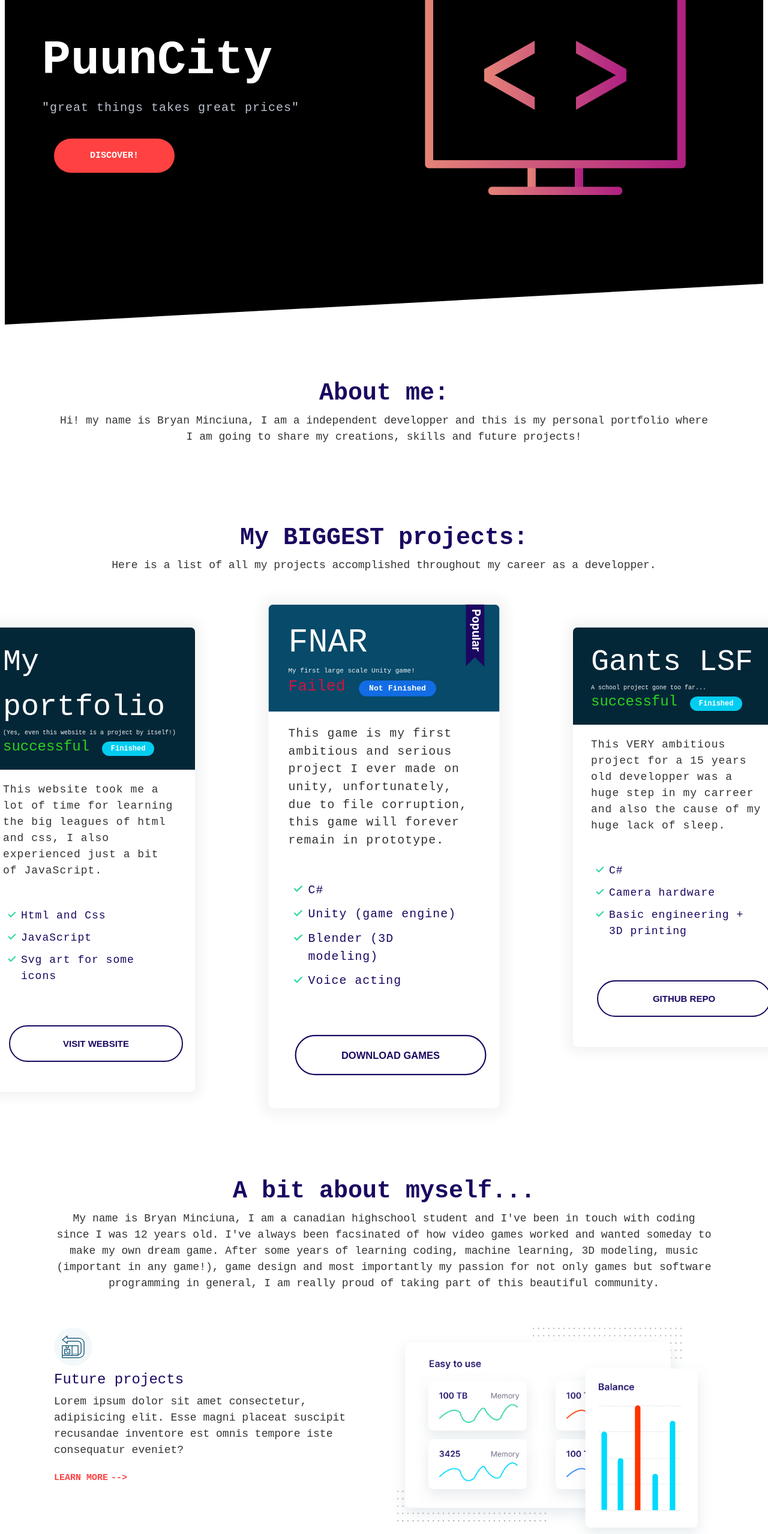
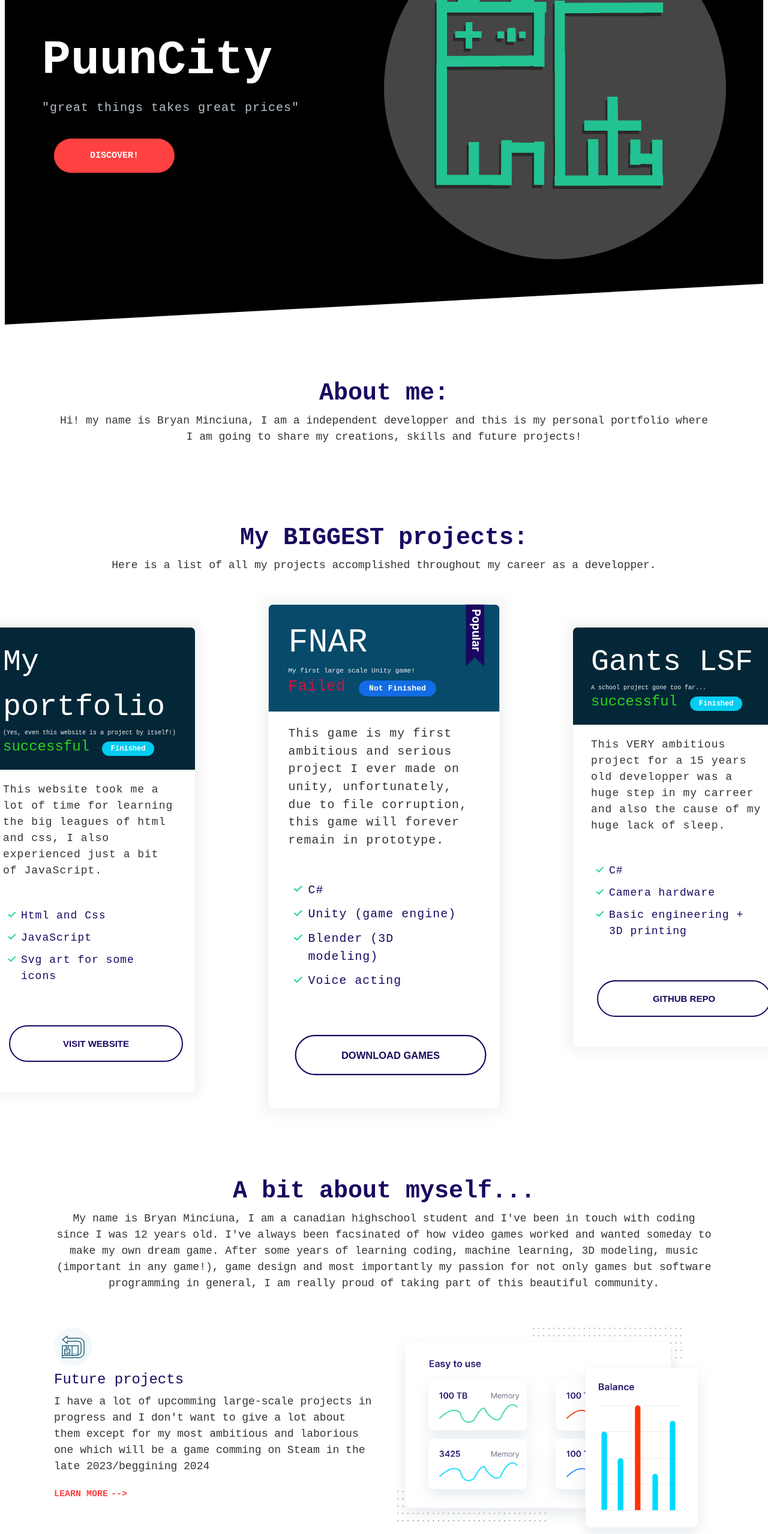
Before and after one commit to Facepunch303/PuunCity.com, a plain HTML site: page index.html in a window 1280 px wide. Shown: the part 240-2797 px from the top of the page at 60% size. Drawn offline with nearby package versions, Linux system fonts and the light colour scheme; a script that the page names is missing.

Commit message:
Adding logos made by my graphic designer

```diff
--- a/CSS/style.css
+++ b/CSS/style.css
@@ -977,6 +977,10 @@
         transition: transform .2s ease-out;
     }
 
+    .logo__main {
+        border-radius: 2000px;
+    }
+
     .logo-image {
         object-fit: contain;
         max-height: auto;
--- a/index.html
+++ b/index.html
@@ -27,6 +27,7 @@
                 <use href="icons/sprite.svg#menu"></use>
                 </svg>
                 <ul class="list nav__list collapsible__content" data-aos="fade-left">
+
                     <li class="nav__item">
                         <a href="#">Home</a>
                     </li>
@@ -50,7 +51,7 @@
                     <source type="image/png" srcset="images/banner.png 1x">
                     -->
                     <!--images/banner@2x.png 2x,-->
-                    <img class="hero__banner" src="images/coding_brackets.png" alt="">
+                    <img class="hero__banner logo__main" src="logo/PuunCity_neon.png" alt="">
                 </picture>
             </div>
 
@@ -151,7 +152,7 @@
                     <h3 class="feature__heading">
                         Future projects
                     </h3>
-                    <p>Lorem ipsum dolor sit amet consectetur, adipisicing elit. Esse magni placeat suscipit recusandae inventore est omnis tempore iste consequatur eveniet?</p>
+                    <p>I have a lot of upcomming large-scale projects in progress and I don't want to give a lot about them except for my most ambitious and laborious one which will be a game comming on Steam in the late 2023/beggining 2024</p>
                     <a href="#" class="link-arrow">learn more</a>
                 </header>
             </div>
@@ -203,13 +204,14 @@
                     <h3 class="feature__heading">
                         Graphic design & editing
                     </h3>
-                    <p>Lorem ipsum dolor sit amet consectetur, adipisicing elit. Esse magni placeat suscipit recusandae inventore est omnis tempore iste consequatur eveniet?</p>
+                    <p>For my 2D designs in my projects, I usually edit images and draw them myself or with the help of a professional artist.</p>
+                    <p>Here is a beautiful drawing logo made by my graphical designer!</p>
                     <a href="#" class="link-arrow">learn more</a>
                 </header>
             </div>
             <picture data-aos="zoom-in-right">
-                <source type="image/webp" srcset="images/wordpress.webp 1x" <source type="image/jpg" srcset="images/wordpress.jpg 1x">
-                <img class="feature__image" src="images/wordpress.jpg" alt="">
+                <!-- source type="image/webp" srcset="images/wordpress.webp 1x" <source type="image/jpg" srcset="images/wordpress.jpg 1x" -->
+                <img class="feature__image logo__controller" src="images/PuunCity_controller.png" alt="">
             </picture>
         </article>
         <!--make a webp image for PROFESSIONAL websites-->
```
Also changed, not shown: images/PuunCity_controller.png (added), logo/PuunCity_neon.png (added), logo/PuunCity_white.png (added).
